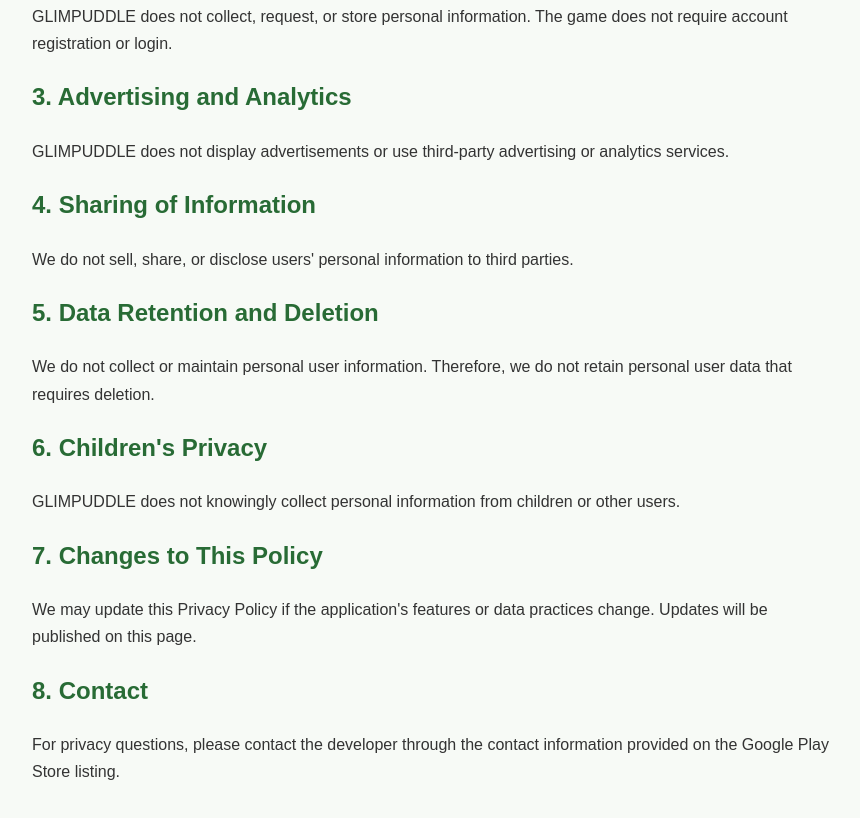
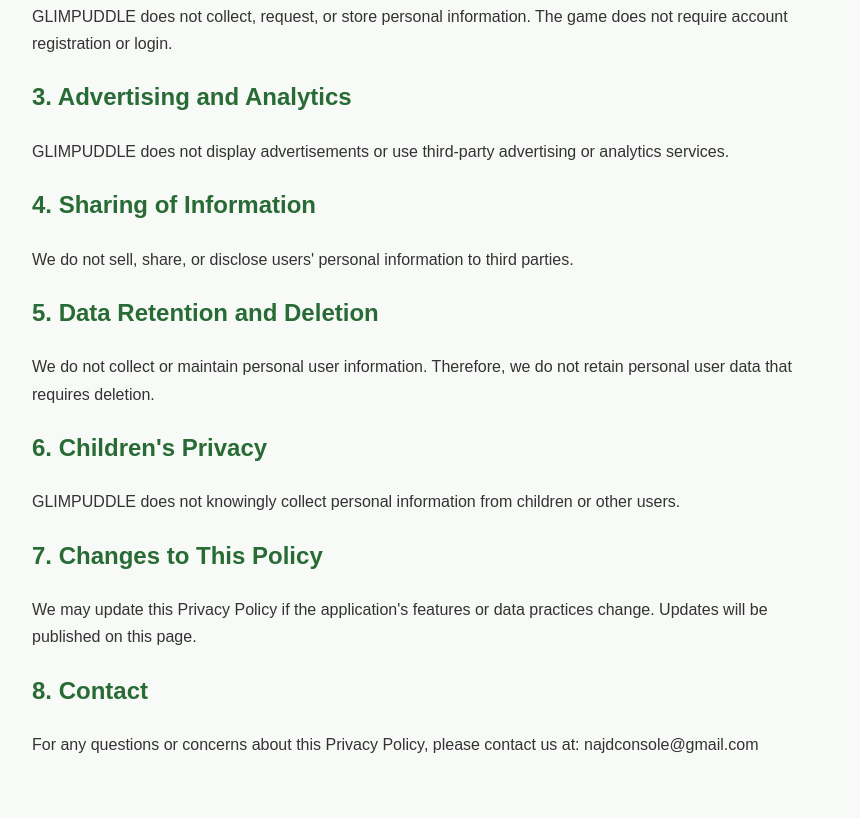
Before and after one commit to tsoulioxTrex/privacy-policy, a plain HTML site: page index.html in a window 1280 px wide. Shown: the part 370-1188 px from the top of the page, without its empty margins (208-1068 px from the left). Drawn offline with Linux system fonts and the light colour scheme.

Commit message:
Update contact information in Privacy Policy

```diff
--- a/index.html
+++ b/index.html
@@ -46,7 +46,7 @@
 <p>We may update this Privacy Policy if the application's features or data practices change. Updates will be published on this page.</p>
 
 <h2>8. Contact</h2>
-<p>For privacy questions, please contact the developer through the contact information provided on the Google Play Store listing.</p>
+<p>For any questions or concerns about this Privacy Policy, please contact us at: najdconsole@gmail.com</p>
 
 </body>
 </html>
```
